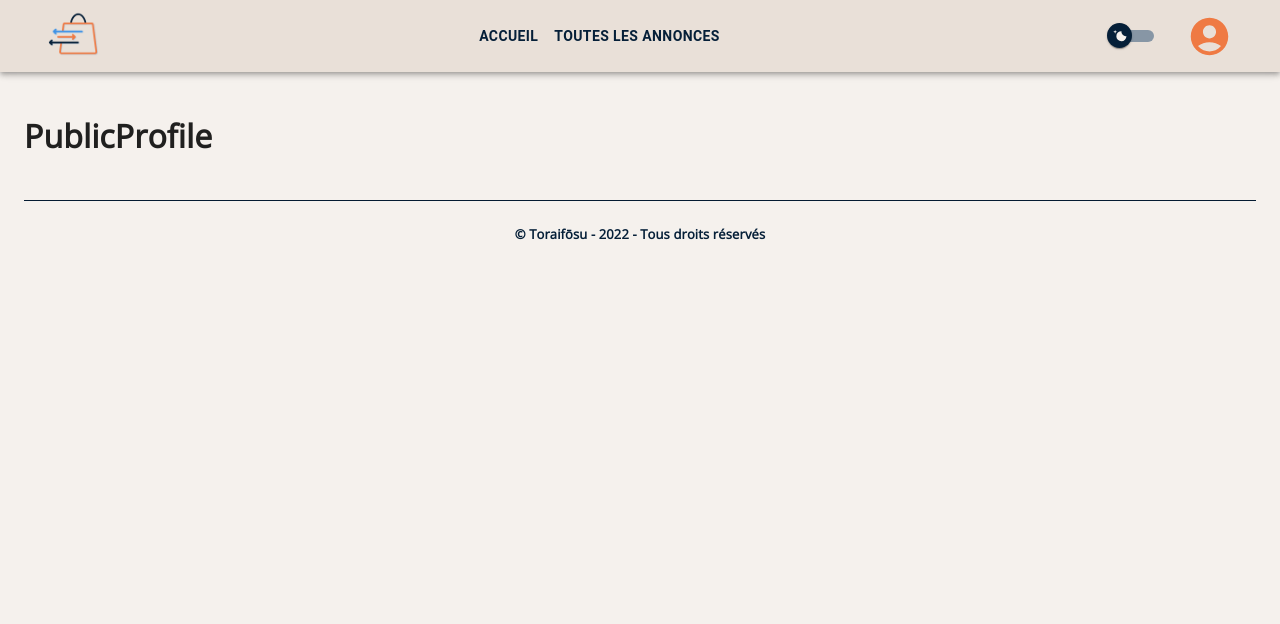
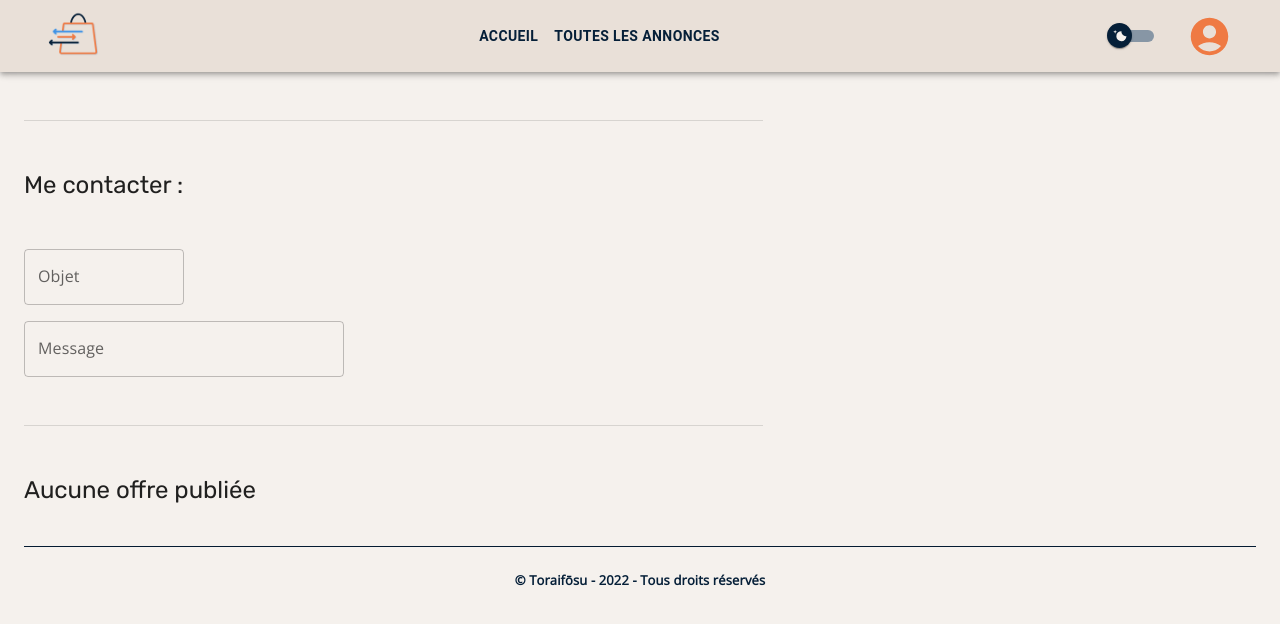
Before and after one commit to lea-hmd/E4FULLREACT, a React (Create React App) app: page /profil/1 in a window 1280 px wide. Shown: the top 624 px of the page. Built offline with nearby package versions, Linux system fonts and the light colour scheme; no server answers.

Commit message:
feat: add public profil page (missing mail sending))

```diff
--- a/src/App.tsx
+++ b/src/App.tsx
@@ -87,7 +87,10 @@ export default function App() {
                             element={<Offers {...{ theme, hpCategory }} />}
                         />
                         <Route path="/mon-profil" element={<MyProfile />} />
-                        <Route path="/profil/:id" element={<PublicProfile />} />
+                        <Route
+                            path="/profil/:id"
+                            element={<PublicProfile {...theme} />}
+                        />
                         <Route path="/mes-annonces" element={<MyOffers />} />
                         <Route path="/mon-annonce/:id" element={<MyOffer />} />
                         <Route path="/annonce/:id" element={<Offer />} />
--- a/src/api/Request.tsx
+++ b/src/api/Request.tsx
@@ -7,7 +7,7 @@ export default function request({
     customHeaders = {},
 }: RequestType) {
     //Mettre l'url de son back
-    const url = 'http://localhost:3333' + endpoint
+    const url = 'http://localhost:8082' + endpoint
     const headers = new Headers({
         'Content-Type': 'application/json',
         ...customHeaders,
--- a/src/pages/PublicProfile.tsx
+++ b/src/pages/PublicProfile.tsx
@@ -1,5 +1,65 @@
-import React from 'react'
+import { Divider, Grid, TextField, Typography } from '@mui/material'
+import React, { useState } from 'react'
+import { useParams } from 'react-router-dom'
+import request from '../api/Request'
+import OffersCarousel from '../components/homepage/carousel/OffersCarousel'
+import { PublicProfileType } from '../shared/types/PublicProfileType'
+import { RequestType } from '../shared/types/RequestType'
+import { Theme } from '@mui/material'
 
-export default function PublicProfile() {
-    return <h1>PublicProfile</h1>
+export default function PublicProfile(theme: Theme) {
+    const { id } = useParams()
+    const [publicProfile, setPublicProfile] = useState<PublicProfileType>()
+    const requestParams: RequestType = {
+        endpoint: '/profile/' + id,
+        method: 'GET',
+    }
+    async function getPublicProfile() {
+        try {
+            await request(requestParams)
+                .then((response) => response.json())
+                .then((data) => {
+                    setPublicProfile(data)
+                })
+            //     .then((offers) => publicProfile?.offers)
+            // console.log(offers)
+        } catch (error: any) {
+            // eslint-disable-next-line no-console
+            console.log(error)
+        }
+    }
+    React.useEffect(() => {
+        getPublicProfile()
+        // eslint-disable-next-line react-hooks/exhaustive-deps
+    }, [id])
+    return (
+        <Grid>
+            {publicProfile && (
+                <Typography variant="h2">
+                    {publicProfile.firstname + ' '}
+                    {publicProfile.lastname}
+                </Typography>
+            )}
+            <Divider sx={{ width: '60%', m: '3rem 0' }} />
+            <Typography variant="h5">Me contacter :</Typography>
+            <Grid flexDirection="column">
+                <TextField
+                    variant="outlined"
+                    label="Objet"
+                    sx={{ mt: '3rem', width: '10rem', display: 'flex' }}
+                />
+                <TextField
+                    variant="outlined"
+                    label="Message"
+                    sx={{ mt: '1rem', width: '20rem', display: 'flex' }}
+                />
+            </Grid>
+            <Divider sx={{ width: '60%', m: '3rem 0' }} />
+            {publicProfile?.Offers ? (
+                <OffersCarousel {...{ theme, offers: publicProfile?.Offers }} />
+            ) : (
+                <Typography variant="h5">Aucune offre publiée</Typography>
+            )}
+        </Grid>
+    )
 }
--- /dev/null
+++ b/src/shared/types/PublicProfileType.ts
@@ -0,0 +1,9 @@
+import { OfferBody } from './OfferBody'
+
+export type PublicProfileType = {
+    id: number
+    firstname: string
+    lastname: string
+    profile_picture: File | null
+    Offers: Array<OfferBody>
+}
```
